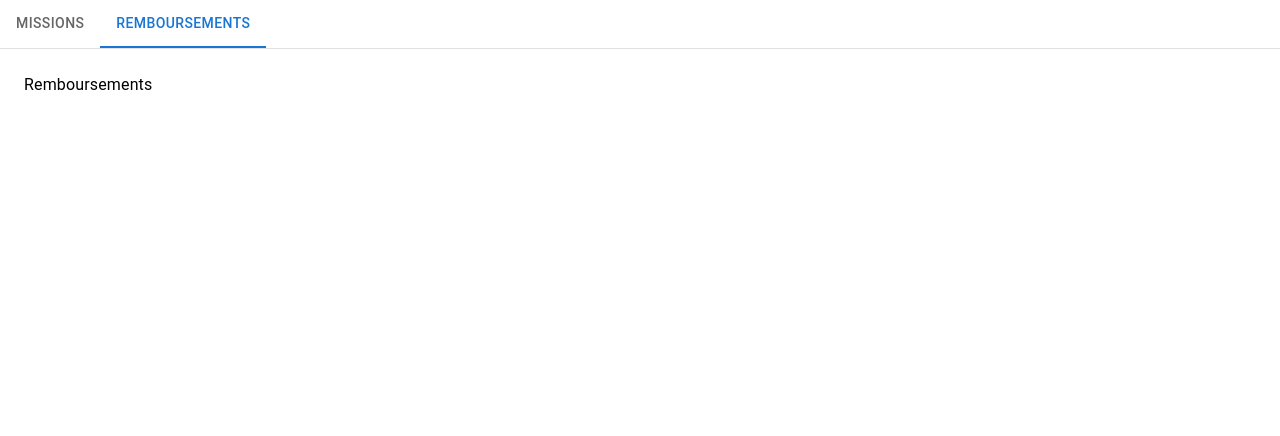
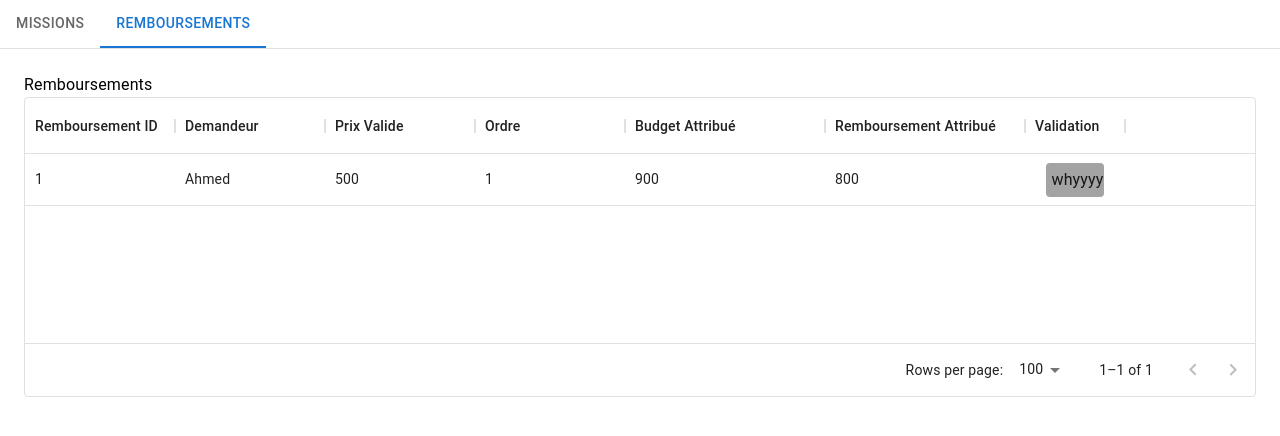
Before and after one commit to MeriemAitOuaziz/SOAFrontend, a React (Create React App) app: page / in a window 1280 px wide. Both pictures are taken after a click on the tab "REMBOURSEMENTS". Shown: the top 436 px of the page. Built offline with nearby package versions, Linux system fonts and the light colour scheme.

Commit message:
added remboursement table

```diff
--- a/package.json
+++ b/package.json
@@ -5,13 +5,16 @@
   "dependencies": {
     "@emotion/react": "^11.10.5",
     "@emotion/styled": "^11.10.5",
+    "@mui/icons-material": "^5.11.0",
     "@mui/material": "^5.11.4",
+    "@mui/x-data-grid": "^5.17.18",
     "@testing-library/jest-dom": "^5.16.5",
     "@testing-library/react": "^13.4.0",
     "@testing-library/user-event": "^13.5.0",
     "axios": "^1.2.2",
     "react": "^18.2.0",
     "react-bootstrap": "^2.7.0",
+    "react-color": "^2.19.3",
     "react-dom": "^18.2.0",
     "react-scripts": "5.0.1",
     "web-vitals": "^2.1.4"
--- a/src/App.js
+++ b/src/App.js
@@ -5,6 +5,7 @@ import Tab from '@mui/material/Tab';
 import Typography from '@mui/material/Typography';
 import Box from '@mui/material/Box';
 import MissionTable from './Components/MissionTable';
+import RemboursementTable from './Components/RemboursementTable'
 
 function TabPanel(props) {
   const { children, value, index, ...other } = props;
@@ -59,6 +60,7 @@ export default function App() {
       </TabPanel>
       <TabPanel value={value} index={1}>
         Remboursements
+        <RemboursementTable />
       </TabPanel>
 
     </Box>
--- /dev/null
+++ b/src/Components/RemboursementTable.jsx
@@ -0,0 +1,51 @@
+import { DataGrid } from '@mui/x-data-grid';
+import { Box, Typography, useTheme } from "@mui/material";
+import { colors } from 'debug/src/browser';
+
+const rows = [
+    {id:1,ID:1,demandeur:"Ahmed",validPrice:500,ordre: 1, budgetAttrib:900,remboursementAttrib: 800, isValid: true},
+  ];
+
+
+  const columns = [
+    { field: 'ID', headerName: 'Remboursement ID', width: 150 },
+    { field: 'demandeur', headerName: 'Demandeur', width: 150 },
+    { field: 'validPrice', headerName: 'Prix Valide', width: 150 },
+    { field: 'ordre', headerName: 'Ordre', width: 150 },
+    { field: 'budgetAttrib', headerName: 'Budget Attribué', width: 200 },
+    { field: 'remboursementAttrib', headerName: 'Remboursement Attribué', width: 200 },
+    {
+      field: "isValid",
+      headerName: "Validation",
+      renderCell: ({ row: { isValid } }) => {
+        return (
+          <Box
+            width="60%"
+            m="0 auto"
+            p="5px"
+            display="flex"
+            justifyContent="center"
+            backgroundColor={
+              isValid
+                ? "#a3a3a3"
+                : "#70d8bd"
+            }
+            borderRadius="4px"
+          >
+
+            <Typography  sx={{ ml: "5px" }}>
+              {isValid} whyyyy
+            </Typography>
+          </Box>
+        );
+      },
+    },
+  ];
+
+  export default function RemboursementTable() {
+    return (
+      <div style={{ height: 300, width: '100%' }}>
+        <DataGrid rows={rows} columns={columns} />
+      </div>
+    );
+  }
```
Also changed, not shown: 1 other file (tests, documents, lock files or other folders).
